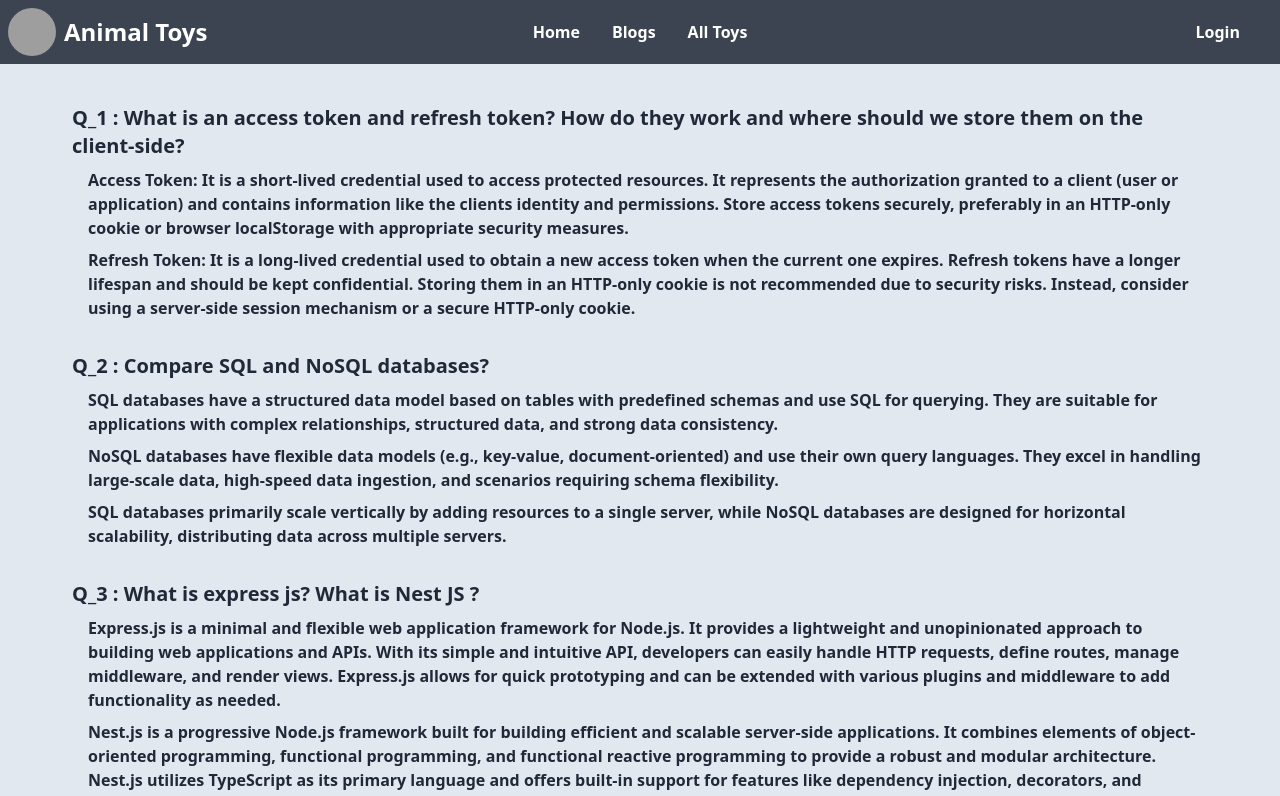
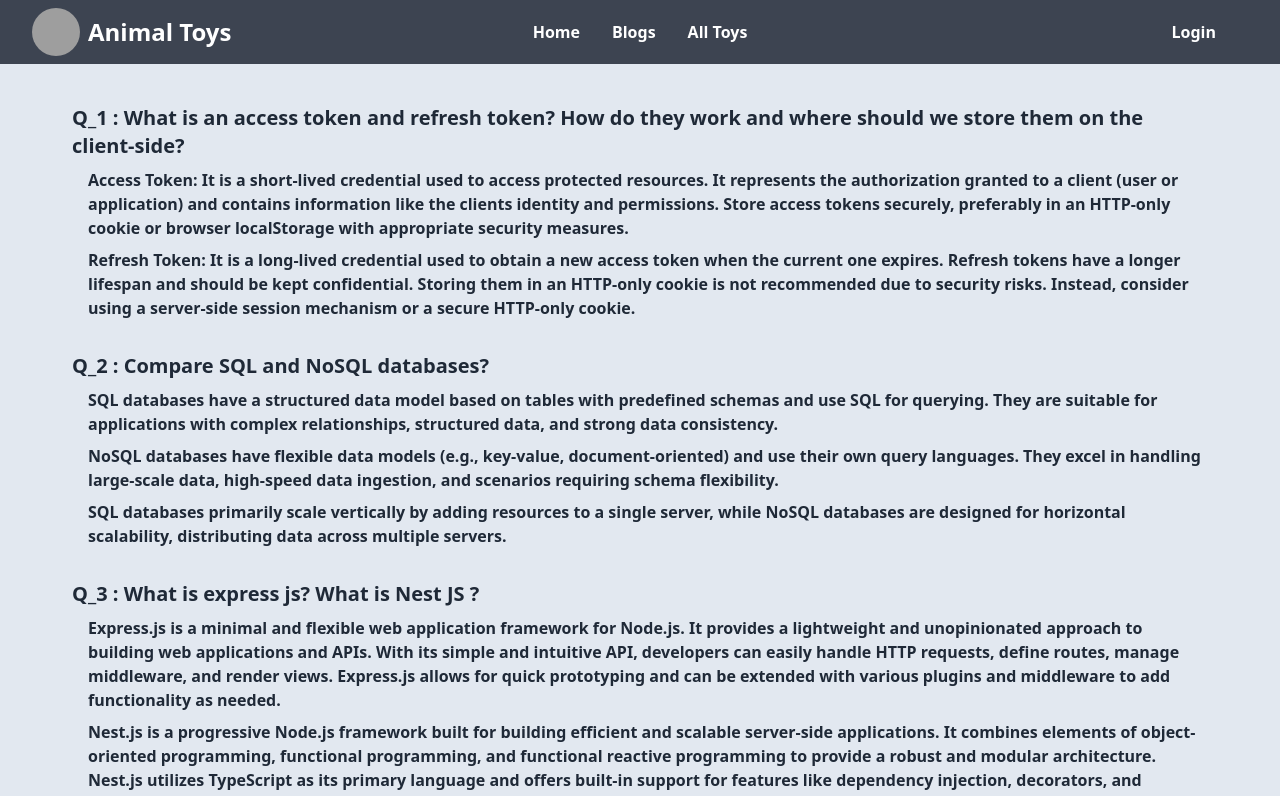
Before and after one commit to jahirul94/Car-toys-land-clients, a React (Vite) app: page /blogs in a window 1280 px wide. Shown: the top 796 px of the page. Built offline with nearby package versions, Linux system fonts and the light colour scheme; no server answers; grey boxes are pictures that could not be loaded.

Commit message:
added toys category on home page

```diff
--- a/src/Routes/MainRouter.jsx
+++ b/src/Routes/MainRouter.jsx
@@ -22,7 +22,7 @@ import UpdateMyToys from "../pages/MyToys/UpdateMyToys";
       children :[
          {
             path :'/',
-            element : <Home></Home>,
+            element : <Home></Home>
          },
          {
            path :'/login' ,
--- a/src/pages/Home/Home/Home.jsx
+++ b/src/pages/Home/Home/Home.jsx
@@ -5,7 +5,8 @@ import Toys from "../Toys/Toys";
 
 
 const Home = () => {
-    const toys = useLoaderData();
+    const categoryData = useLoaderData();
+    console.log(categoryData);
     return (
         <div>
              <Slider></Slider>
--- a/src/pages/Home/Slider/Slider.jsx
+++ b/src/pages/Home/Slider/Slider.jsx
@@ -12,12 +12,8 @@ const Slider = () => {
     </>
 
 
-
-
-
-
     return (
-        <div className="flex justify-center">
+        <div className="flex justify-center ">
             <div className="carousel w-11/12">
                 <div id="slide1" className="carousel-item relative w-full">
                     <img src="https://media.istockphoto.com/id/175005911/photo/balls-isolated-on-white.jpg?b=1&s=170667a&w=0&k=20&c=2rV297wFgSPu8Crvc_wQI_dCWJQxrW-QbEi8wep6Wgo=" className="w-full" />
--- a/src/pages/Home/Toys/Toys.jsx
+++ b/src/pages/Home/Toys/Toys.jsx
@@ -3,7 +3,7 @@ import '@smastrom/react-rating/style.css'
 import { FaArrowRight } from "react-icons/fa";
 
 const Toys = ({ toy }) => {
-    const { name, _id, category, toysPicture, price, rating } = toy;
+    const { name, _id, category,  toysPicture, price, rating } = toy ;
     return (
         <div className="card w-96 bg-base-100 shadow-xl">
             <figure><img className="max-h-64" src={toysPicture} alt="Shoes" /></figure>
--- a/src/pages/Shared/Header/Header.jsx
+++ b/src/pages/Shared/Header/Header.jsx
@@ -53,7 +53,7 @@ const Header = () => {
     </>
     return (
         <div>
-            <div className="navbar bg-neutral text-neutral-content">
+            <div className="navbar bg-neutral text-neutral-content px-8">
                 <div className="navbar-start">
                     <div className="dropdown">
                         <label tabIndex={0} className="btn btn-ghost lg:hidden">
```
